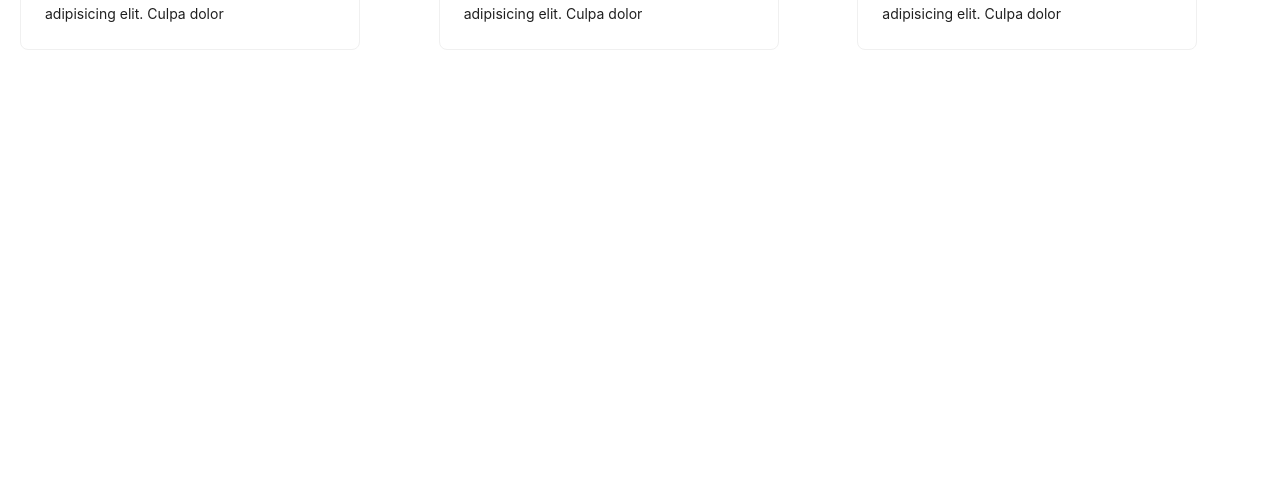
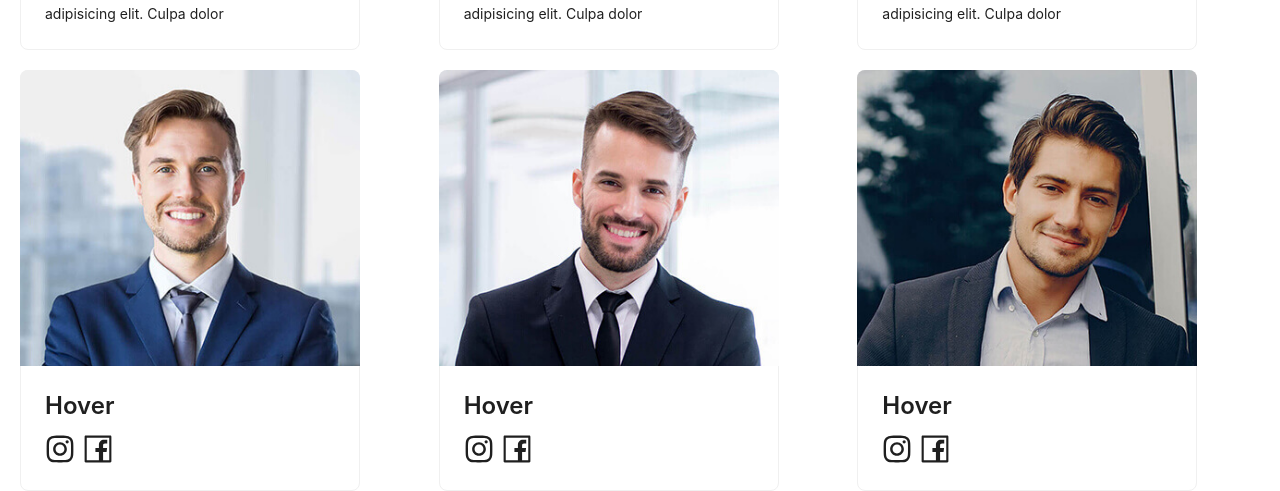
Before and after one commit to ShivharakhYadav/Raghuvir-Foundation, a Next.js app: page / in a window 1280 px wide. Shown: the part 1672-2163 px from the top of the page. Before the commit the page ends 1722 px from the top, so only its background shows below. Built offline with nearby package versions, Linux system fonts and the light colour scheme.

Commit message:
Our Team Added

```diff
--- a/src/app/page.tsx
+++ b/src/app/page.tsx
@@ -1,6 +1,7 @@
 'use client';
 import React, { ReactNode, useState } from 'react';
 import { usePathname } from 'next/navigation';
+import Link from 'next/link';
 
 import {
   Menu,
@@ -12,6 +13,7 @@ import {
   Row,
   Col,
   Avatar,
+  Flex,
 } from 'antd';
 import type { MenuProps } from 'antd';
 import { StyleProvider } from '@ant-design/cssinjs';
@@ -19,6 +21,8 @@ import {
   BarsOutlined,
   BulbOutlined,
   DollarOutlined,
+  FacebookOutlined,
+  InstagramOutlined,
   LeftCircleOutlined,
   RightCircleOutlined,
   SmileOutlined,
@@ -245,6 +249,18 @@ const App: React.FC = () => {
           })}
         </Row>
       </div>
+      {/* Our Team */}
+      <div style={{ marginTop: 20, padding: '0 20px' }}>
+        <Row gutter={[16, 16]}>
+          {teamArray?.map((item) => {
+            return (
+              <Col xs={24} sm={12} md={8} lg={8} xl={8} xxl={8} key={item.name}>
+                <TeamCard item={item} />
+              </Col>
+            );
+          })}
+        </Row>
+      </div>
     </Content>
   );
 };
@@ -378,3 +394,76 @@ const ServiceCard = ({ item }: { item: serviceType }) => {
     </Card>
   );
 };
+
+type social = {
+  instagram: string;
+  facebook: string;
+};
+
+type teamType = {
+  imageUrl: string;
+  name: string;
+  social: social;
+};
+
+const teamArray: Array<teamType> = [
+  {
+    imageUrl: '/images/team/1.jpg',
+    name: 'Hover',
+    social: {
+      facebook: 'test',
+      instagram: 'test1',
+    },
+  },
+  {
+    imageUrl: '/images/team/2.jpg',
+    name: 'Hover',
+    social: {
+      facebook: 'test',
+      instagram: 'test1',
+    },
+  },
+  {
+    imageUrl: '/images/team/3.jpg',
+    name: 'Hover',
+    social: {
+      facebook: 'test',
+      instagram: 'test1',
+    },
+  },
+  // {
+  //   imageUrl: '/images/team/4.jpg',
+  //   name: 'Hover',
+  //   social: {
+  //     facebook: 'test',
+  //     instagram: 'test1',
+  //   },
+  // },
+];
+
+const TeamCard = ({ item }: { item: teamType }) => {
+  return (
+    <Card
+      hoverable
+      style={{ width: 340 }}
+      cover={
+        <img
+          alt='example'
+          // src='https://os.alipayobjects.com/rmsportal/QBnOOoLaAfKPirc.png'
+          src={item.imageUrl}
+        />
+      }
+    >
+      <Typography.Title level={3}>{item.name}</Typography.Title>
+      {/* <Typography.Text>{item.description}</Typography.Text> */}
+      <Flex gap='small'>
+        <Link href={item.social.instagram}>
+          <InstagramOutlined style={{ fontSize: 30 }} />
+        </Link>
+        <Link href={item.social.facebook}>
+          <FacebookOutlined style={{ fontSize: 30 }} />
+        </Link>
+      </Flex>
+    </Card>
+  );
+};
```
